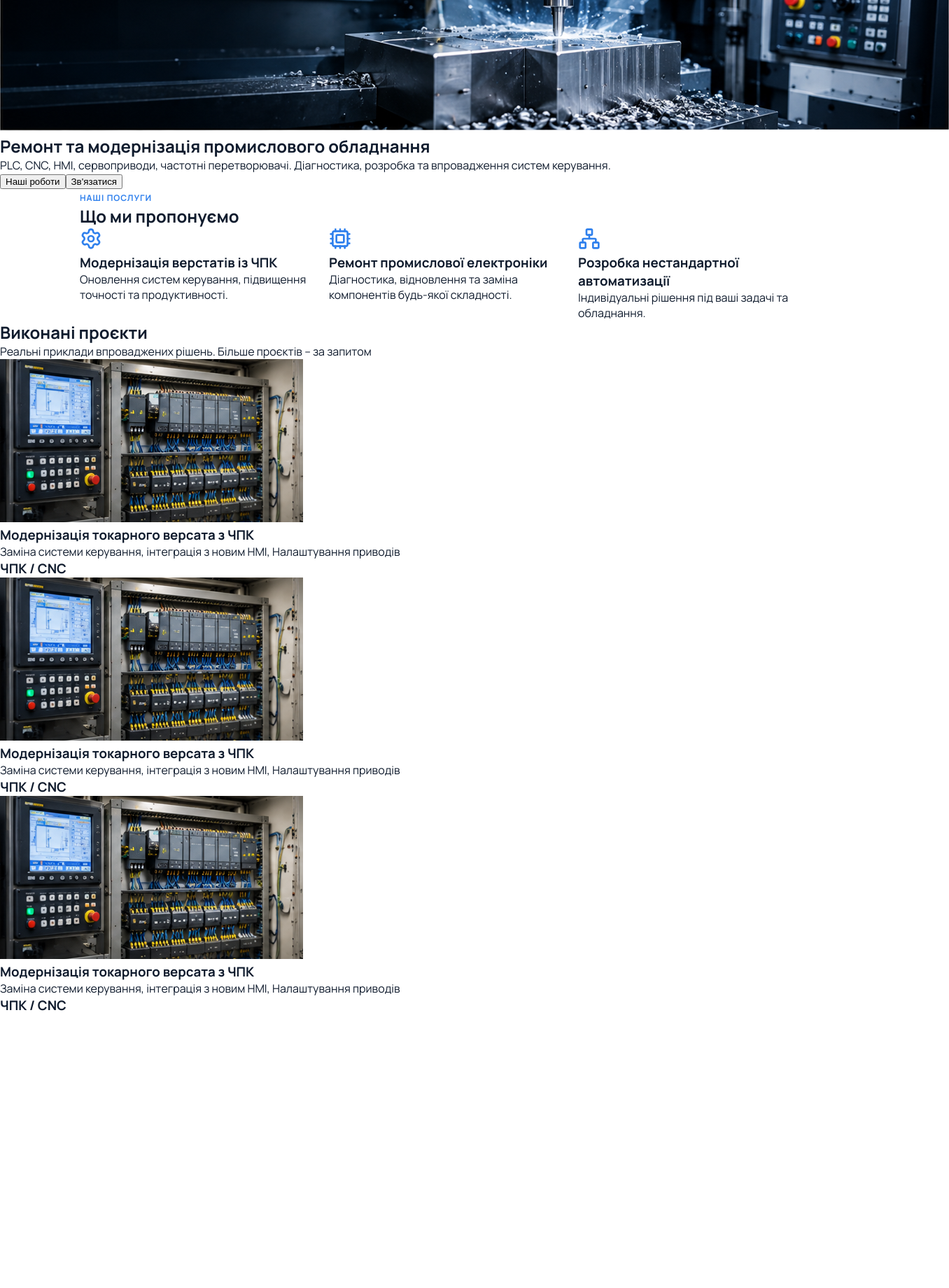
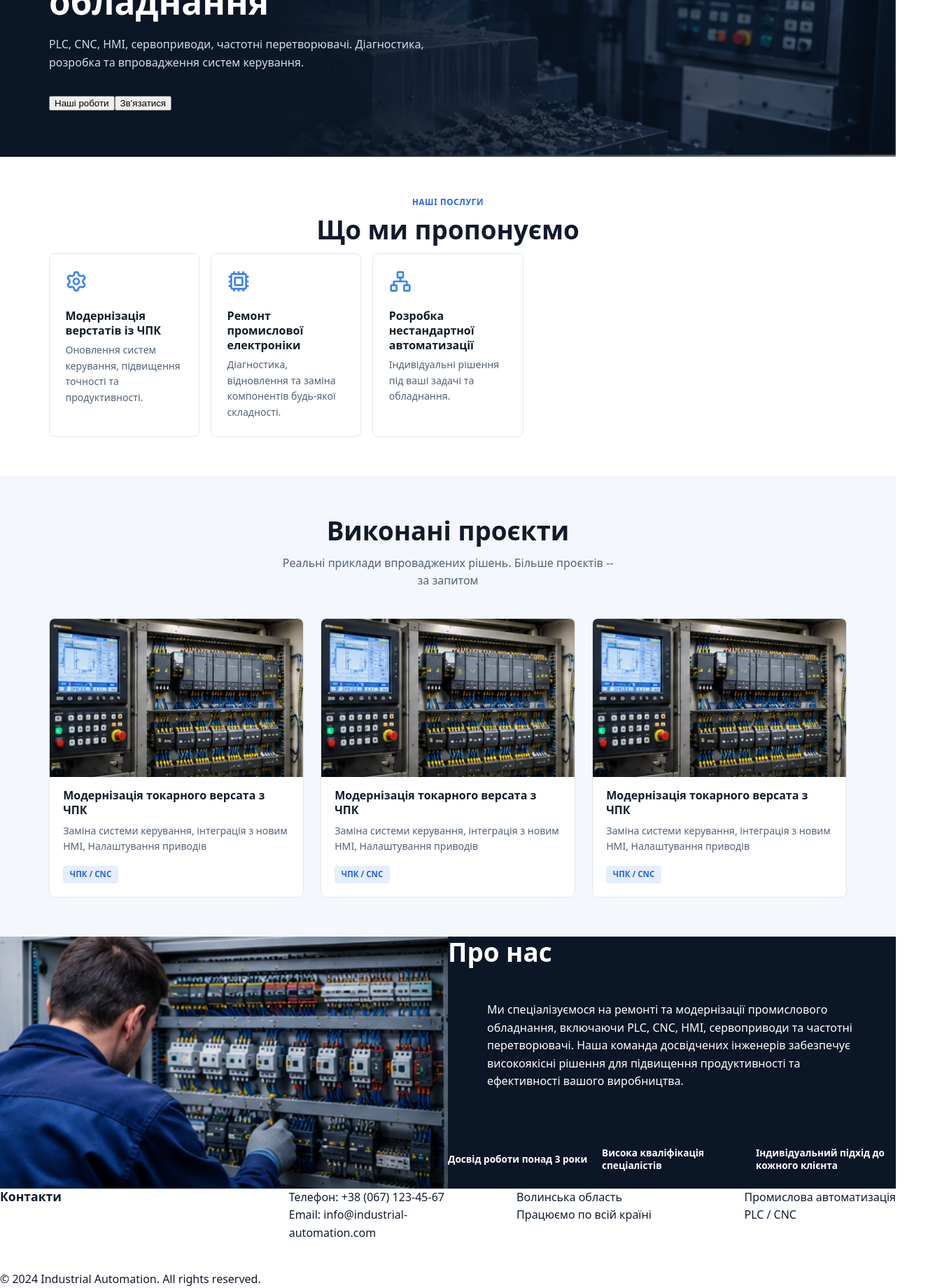
Before and after one commit to Dimoochik28/industrial-automation-site, a React (Vite) app: page / in a window 1280 px wide. Shown: the part 651-2491 px from the top of the page at 70% size, 1356 px wide, since content can reach past the window. Before the commit the page ends 2100 px from the top, so only its background shows below. Built offline with nearby package versions, Linux system fonts and the light colour scheme.

Commit message:
Доробив структуру а також добавив початкові стилі

```diff
--- a/src/App.jsx
+++ b/src/App.jsx
@@ -4,6 +4,8 @@ import { Hero } from './components/Hero.jsx'
 import { Header } from './components/Header.jsx'
 import { Services } from './components/Services.jsx'
 import { Projects } from './components/Projects.jsx'
+import { About } from './components/About.jsx'
+import { Footer } from './components/Footer.jsx'
 
 import './App.css'
 
@@ -17,6 +19,8 @@ function App() {
       <Hero />
       <Services />
       <Projects />
+      <About />
+      <Footer />
     </>
   )
 }
--- a/src/components/About.jsx
+++ b/src/components/About.jsx
@@ -0,0 +1,24 @@
+import working from "../assets/working.png";
+
+export function About() {
+  return(
+    <section id="about" className="about">
+      <img src={working} alt="Working" />
+      <div>
+        <h2>Про нас</h2>
+        <p className="about-text" >Ми спеціалізуємося на ремонті та модернізації промислового обладнання, включаючи PLC, CNC, HMI, сервоприводи та частотні перетворювачі. Наша команда досвідчених інженерів забезпечує високоякісні рішення для підвищення продуктивності та ефективності вашого виробництва.</p>
+        <div className="about-facts">
+          <div className="fact">
+            <h3>Досвід роботи понад 3 роки</h3>
+          </div>
+          <div className="fact">
+            <h3>Висока кваліфікація спеціалістів</h3>
+          </div>
+          <div className="fact">
+            <h3>Індивідуальний підхід до кожного клієнта</h3>
+          </div>
+        </div>
+      </div>
+    </section>
+  )
+}
--- a/src/components/Footer.jsx
+++ b/src/components/Footer.jsx
@@ -0,0 +1,22 @@
+export function Footer() {
+  return (
+    <section className="footer-grid">
+      <h3>Контакти</h3>
+      <div>
+        <p>Телефон: +38 (067) 123-45-67</p>
+        <p>Email: info@industrial-automation.com</p>
+      </div>
+      <div>
+        <p>Волинська область</p>
+        <p>Працюємо по всій країні</p>
+      </div>
+      <div>
+        <p>Промислова автоматизація</p>
+        <p>PLC / CNC</p>
+      </div>
+      <footer>
+        <p>© 2024 Industrial Automation. All rights reserved.</p>
+      </footer>
+    </section>
+  );
+}
--- a/src/components/Header.jsx
+++ b/src/components/Header.jsx
@@ -2,23 +2,25 @@ import { Settings } from "lucide-react";
 
 export function Header() {
   return(
-    <div>
+    <header className="header">
       <div>
-        <img src={Settings} alt="Logo" />
-        <h2>Промислова автоматизація</h2>
-        <h3>PLC/CNC</h3>
+        <img className="logo" src={Settings} alt="Logo" />
+        <div className="logo-text">
+          <h2>Промислова автоматизація</h2>
+          <h3>PLC/CNC</h3>
+        </div>
       </div>
-      <div>
+      <nav className="nav">
         <ul>
           <li><a href="#services">Послуги</a></li>
           <li><a href="#about">Наші роботи</a></li>
           <li><a href="#about">Про нас</a></li>
           <li><a href="#contact">Контакти</a></li>
         </ul>
+      </nav>
+      <div>
+        <button className="btn btn-sm">Зв'язатися</button>
       </div>
-      <div>
-        <button>Зв'язатися</button>
-      </div>
-    </div>
+    </header>
   )
 }
--- a/src/components/Projects.jsx
+++ b/src/components/Projects.jsx
@@ -11,7 +11,7 @@ export function Projects() {
             <img src={image} alt={title} />
             <h3>{title}</h3>
             <p>{text}</p>
-            <h3>{stack}</h3>
+            <span className="tag">{stack}</span>
           </article>
         ))}
       </div>
--- a/src/index.css
+++ b/src/index.css
@@ -1,63 +1,100 @@
-@import url("https://fonts.googleapis.com/css2?family=Manrope:wght@400;500;700;800&display=swap&subset=cyrillic");
+:root{
+  --primary:#3b82f6;--primary-d:#2563eb;
+  --navy:#0b1626;--navy-2:#13243a;
+  --paper:#f4f7fb;--white:#fff;--ink:#0f1b2d;--muted:#51627a;--line:#e1e8f0;
+  --gutter:max(1rem,calc((100% - 1140px) / 2)); /* замінює .container */
+}
+*{box-sizing:border-box}
+html{scroll-behavior:smooth;scroll-padding-top:80px}
+body{margin:0;font-family:'Manrope',system-ui,-apple-system,'Segoe UI',Roboto,sans-serif;color:var(--ink);background:var(--white);line-height:1.6}
+img{display:block;max-width:100%}
+a{color:inherit}
+h1,h2,h3,p,ul{margin:0}
+ul{padding:0;list-style:none}
+h2{font-size:clamp(1.7rem,3.2vw,2.3rem);font-weight:800;line-height:1.2}
+h3{font-size:1rem;font-weight:700;line-height:1.3}
+:focus-visible{outline:3px solid var(--primary);outline-offset:2px}
 
-:root {
-  --bg-dark: #0b1a2e;
-  --bg-light: #f6f8fb;
-  --primary: #2f80ed;
-  --text: #0f1b2d;
-  --text-muted: #5b6b80;
-  --radius: 8px;
-  --container: 1100px;
+/* ---------- кнопки ---------- */
+.btn{display:inline-block;padding:.8rem 1.7rem;border:1px solid var(--primary);border-radius:6px;background:var(--primary);color:var(--white);font:700 .9rem 'Manrope',sans-serif;text-decoration:none;cursor:pointer}
+.btn:hover{background:var(--primary-d)}
+.btn-outline{background:transparent}
+.btn-outline:hover{background:rgba(59,130,246,.18)}
+.btn-sm{padding:.55rem 1.2rem}
+
+/* ---------- шапка ---------- */
+.header{position:sticky;top:0;z-index:10;display:flex;flex-wrap:wrap;align-items:center;justify-content:space-between;gap:.5rem 1rem;padding:.75rem var(--gutter);background:var(--navy);color:var(--white);border-bottom:1px solid var(--navy-2)}
+.logo{display:flex;align-items:center;gap:.6rem}
+.logo svg{color:var(--primary);flex:none}
+.logo h2{font-size:.85rem;font-weight:700;line-height:1.25}
+.logo h3{font-size:.85rem;font-weight:700;line-height:1.25;margin-top:0}
+.logo-text{display:flex;flex-direction:column}
+.nav ul{display:flex;flex-wrap:wrap;gap:.5rem 1.5rem}
+.nav a{font-size:.9rem;font-weight:600;text-decoration:none}
+.nav a:hover{color:var(--primary)}
+
+/* ---------- hero ---------- */
+.hero{position:relative;display:flex;align-items:center;min-height:420px;padding:4rem var(--gutter);background:var(--navy);color:var(--white);overflow:hidden}
+.hero-image{position:absolute;inset:0}
+.hero-image img{width:100%;height:100%;object-fit:cover;object-position:right center}
+.hero-image::after{content:"";position:absolute;inset:0;background:linear-gradient(90deg,var(--navy) 30%,rgba(11,22,38,.55) 100%)}
+.hero-content{position:relative;max-width:34rem}
+.hero-content h1{font-size:clamp(2rem,5.5vw,3.1rem);font-weight:800;line-height:1.15}
+.hero-content p{margin:1.25rem 0 2rem;color:#d3dcea}
+.hero-actions{display:flex;flex-wrap:wrap;gap:1rem}
+
+/* ---------- спільне для секцій ---------- */
+.services,.projects{padding:3.5rem var(--gutter);text-align:center}
+.projects{background:var(--paper)}
+.section-label{display:block;margin-bottom:.5rem;color:var(--primary-d);font-size:.72rem;font-weight:700;letter-spacing:.06em;text-transform:uppercase}
+.services h2+*, .projects h2+p{margin-top:.75rem}
+.projects>p,.services .section-sub{max-width:30rem;margin:.75rem auto 0;color:var(--muted)}
+
+/* ---------- послуги ---------- */
+.services-grid{display:grid;gap:1rem;margin-top:2.5rem;text-align:left}
+.services .card{padding:1.4rem;background:var(--white);border:1px solid var(--line);border-radius:8px}
+.services .card svg{margin-bottom:1rem}
+.services .card h3{margin-bottom:.4rem}
+.services .card p{color:var(--muted);font-size:.88rem}
+
+/* ---------- проєкти ---------- */
+.project-grid{display:grid;gap:1.5rem;margin-top:2.5rem;text-align:left}
+.projects .card{display:flex;flex-direction:column;gap:.5rem;padding-bottom:1.2rem;background:var(--white);border:1px solid var(--line);border-radius:8px;overflow:hidden}
+.projects .card img{width:100%;aspect-ratio:8/5;object-fit:cover;margin-bottom:.5rem}
+.projects .card h3,.projects .card p,.projects .card .tag{margin-inline:1.2rem}
+.projects .card p{flex:1;color:var(--muted);font-size:.88rem}
+.tag{align-self:flex-start;margin-top:.5rem;padding:.2rem .6rem;background:#e4eefc;color:var(--primary-d);border-radius:4px;font-size:.72rem;font-weight:700}
+
+/* ---------- про нас ---------- */
+.about{display:grid;background:var(--navy);color:var(--white)}
+.about>img{width:100%;height:100%;min-height:260px;max-height:420px;object-fit:cover}
+.about-text{padding:2.5rem var(--gutter)}
+.about-text h2{margin-bottom:1rem}
+.about-text>p{max-width:36rem;color:#c7d2e2}
+.about-facts{display:grid;gap:1.25rem;margin-top:2rem}
+.fact{display:flex;align-items:center;gap:.75rem;max-width:13rem}
+.fact svg{flex:none;color:var(--primary)}
+.fact h3{font-size:.85rem;font-weight:600}
+
+/* ---------- футер ---------- */
+.footer{padding:2.5rem var(--gutter) 0;background:var(--navy);color:var(--white);border-top:1px solid var(--navy-2)}
+.footer-grid{display:grid;gap:1.5rem}
+.footer-grid>h3{font-size:1.1rem}
+.footer p{font-size:.9rem;margin-bottom:.4rem}
+.footer a:hover{color:var(--primary)}
+.footer-muted{color:#aebbd0;font-size:.82rem}
+.footer-bottom{display:flex;flex-wrap:wrap;justify-content:space-between;gap:1rem;margin-top:2rem;padding:1.2rem 0;border-top:1px solid var(--navy-2);color:#aebbd0;font-size:.8rem}
+.footer-bottom p{margin:0;font-size:inherit}
+
+/* ---------- планшет і ПК ---------- */
+@media (min-width:768px){
+  .services-grid{grid-template-columns:repeat(3,1fr)}
+  .project-grid{grid-template-columns:repeat(3,1fr)}
+  .about{grid-template-columns:1fr 1fr}
+  .about>img{max-height:none;min-height:360px}
+  .about-text{padding:3rem 3rem 3rem 3.5rem;max-width:40rem}
+  .about-facts{grid-template-columns:repeat(3,1fr)}
+  .footer-grid{grid-template-columns:auto 1fr 1fr auto;align-items:start;gap:2.5rem}
 }
-
-* {
-  box-sizing: border-box;
-  margin: 0;
-}
-
-html {
-  scroll-behavior: smooth;
-}
-
-body {
-  font-family: "Manrope", sans-serif;
-  color: var(--text);
-}
-
-
-.container {
-  max-width: var(--container);
-  margin: 0 auto; padding: 0 24px;
-}
-
-.section-label {
-  color: var(--primary);
-  font-size: 12px;
-  font-weight: 700;
-  letter-spacing: .08em;
-  text-transform: uppercase;
-}
-
-.btn {
-  padding: 12px 24px;
-  border-radius: var(--radius);
-  font-weight: 700;
-  cursor: pointer;
-  border: 1px solid var(--primary);
-}
-
-.btn-primary {
-  background: var(--primary);
-  color: #fff;
-}
-
-.btn-outline {
-  background: transparent;
-  color: #fff;
-}
-
-.services-grid {
-  display: grid;
-  grid-template-columns: repeat(auto-fit, minmax(190px, 1fr));
-  gap: 16px;
-}
+@media (min-width:1024px){.services-grid{grid-template-columns:repeat(5,1fr)}}
+@media (prefers-reduced-motion:reduce){html{scroll-behavior:auto}}
```
Also changed, not shown: src/assets/working.png (renamed from src/assets/worcking.png).
